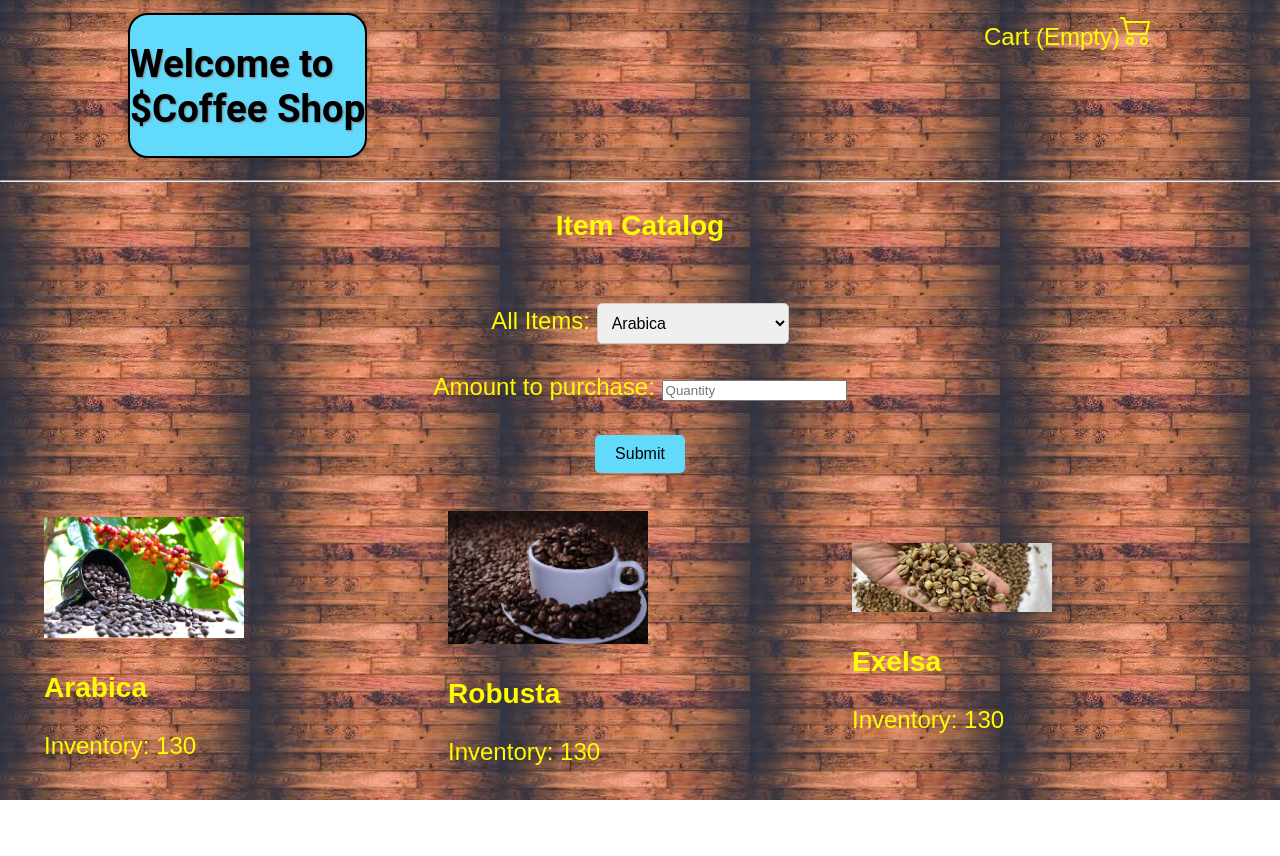
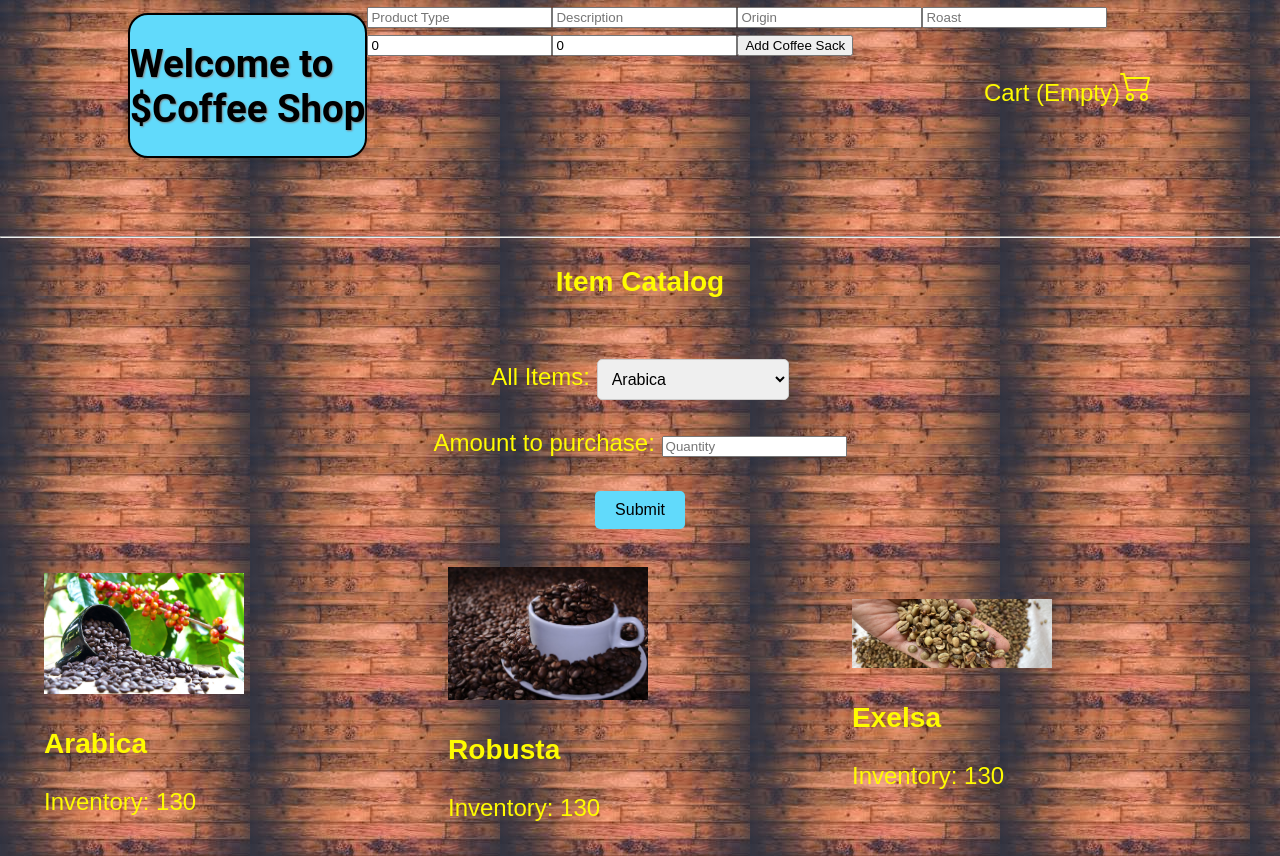
Before and after one commit to Christopher-Quattrocchi/Coffee-w8p, a React (Create React App) app: page / in a window 1280 px wide. Before the commit the page ends 800 px from the top, so only its background shows below. Built offline with nearby package versions, Linux system fonts and the light colour scheme; a web font is replaced by a local one.

Commit message:
trying to add functionality to add coffee bag

```diff
--- a/src/components/App.js
+++ b/src/components/App.js
@@ -7,6 +7,7 @@ import arabicaImage from "../img/arabica.jpg";
 import robustaImage from "../img/robusta.jpg";
 import excelsaImage from "../img/excelsa.jpg";
 import CoffeeSackDisplay from './CoffeeSackDisplay.js';
+import NewCoffeeSackForm from './NewCoffeSack.js';
 
 
 
@@ -25,8 +26,16 @@ function App() {
     }
   }
 
+  const handleAddSack = (newSack) => {
+    setInventoryUpdated([...inventory, { ...newSack, pricePerUnit: parseFloat(newSack.pricePerUnit), inventory: parseFloat(newSack.inventory) }]);
+  };
 
   const [inventoryUpdated, setInventoryUpdated] = useState(false);
+  const [inventory, setInventory] = useState([
+    {productType: "arabica", description: "Sweet, fruity taste. High acidity. The A-list celebrity of coffee beans", origin: "Latin America", roast: "Medium", pricePerUnit: 20, inventory: 130},
+    {productType: "robusta", description: "Strong, with a bitter, nutty flavor. Less sugar and more caffeine than other beans", origin: "Western Africa", roast: "Dark", pricePerUnit: 25, inventory: 130},
+    {productType: "excelsa", description: "Tart, fruity. Part of the Liberca family, like its mysterious cousin", origin: "Southeast Asia", roast: "Light", pricePerUnit: 30, inventory: 130}
+  ]);
 
   const handleInventoryChange = (updatedInventory) => {
 
@@ -67,11 +76,16 @@ function App() {
 
   return (
     <React.Fragment>
+
+
       <link href="https://fonts.cdnfonts.com/css/deborah-fancy-dress" rel="stylesheet"></link>
       <div className="background" style={defaultStyle}>
         <NavBar />
+        <NewCoffeeSackForm
+          onAddSack={handleAddSack} />
         <CartControl
-          onInventoryChange={handleInventoryChange} />
+          onInventoryChange={handleInventoryChange}
+          inventory={inventory} />
         <div style={containerStyle}>
           {coffeeSacks.map(sack => (
             <CoffeeSackDisplay
--- a/src/components/CoffeeSackDisplay.js
+++ b/src/components/CoffeeSackDisplay.js
@@ -15,11 +15,20 @@ function CoffeeSackDisplay({ image, name, inventory, style }) {
     height: "auto"
   }
 
+  let inventoryMessage;
+  if (inventory === 0) {
+    inventoryMessage = <p style={{ color: 'red' }}>Out of Stock</p>;
+  } else if (inventory <= 10) {
+    inventoryMessage = <p style={{ color: 'orange' }}>Almost Empty</p>;
+  } else {
+    inventoryMessage = <p>Inventory: {inventory}</p>;
+  }
+
   return (
     <div style={{...sackStyle, ...style}}>
       <img src={image} alt={`${name} sack`} style={imageStyle} />
       <h3>{name}</h3>
-      <p>Inventory: {inventory}</p>
+      <p>{inventoryMessage}</p>
     </div>
   );
 }
@@ -27,7 +36,8 @@ function CoffeeSackDisplay({ image, name, inventory, style }) {
 CoffeeSackDisplay.propTypes = {
   image: PropTypes.string.isRequired,
   name: PropTypes.string.isRequired,
-  inventory: PropTypes.number.isRequired
+  inventory: PropTypes.number.isRequired,
+  style: PropTypes.object
 };
 
 export default CoffeeSackDisplay;
--- /dev/null
+++ b/src/components/NewCoffeSack.js
@@ -0,0 +1,48 @@
+import React, { useState } from 'react';
+import PropTypes from 'prop-types';
+
+function NewCoffeeSackForm({ onAddSack }) {
+  const [newSack, setNewSack] = useState({
+    productType: '',
+    description: '',
+    origin: '',
+    roast: '',
+    pricePerUnit: 0,
+    inventory: 0
+  });
+
+  const handleChange = (e) => {
+    setNewSack({ ...newSack, [e.target.name]: e.target.value });
+  };
+
+  const handleSubmit = (e) => {
+    e.preventDefault();
+    onAddSack(newSack);
+    setNewSack({
+      productType: '',
+      description: '',
+      origin: '',
+      roast: '',
+      pricePerUnit: 0,
+      inventory: 0
+    });
+  };
+
+  return (
+    <form onSubmit={handleSubmit}>
+      <input type="text" name="productType" value={newSack.productType} onChange={handleChange} placeholder="Product Type" required />
+      <input type="text" name="description" value={newSack.description} onChange={handleChange} placeholder="Description" required />
+      <input type="text" name="origin" value={newSack.origin} onChange={handleChange} placeholder="Origin" required />
+      <input type="text" name="roast" value={newSack.roast} onChange={handleChange} placeholder="Roast" required />
+      <input type="number" name="pricePerUnit" value={newSack.pricePerUnit} onChange={handleChange} placeholder="Price Per Unit" required />
+      <input type="number" name="inventory" value={newSack.inventory} onChange={handleChange} placeholder="Inventory" required />
+      <button type="submit">Add Coffee Sack</button>
+    </form>
+  );
+}
+
+NewCoffeeSackForm.propTypes = {
+  onAddSack: PropTypes.func.isRequired
+};
+
+export default NewCoffeeSackForm;
```
